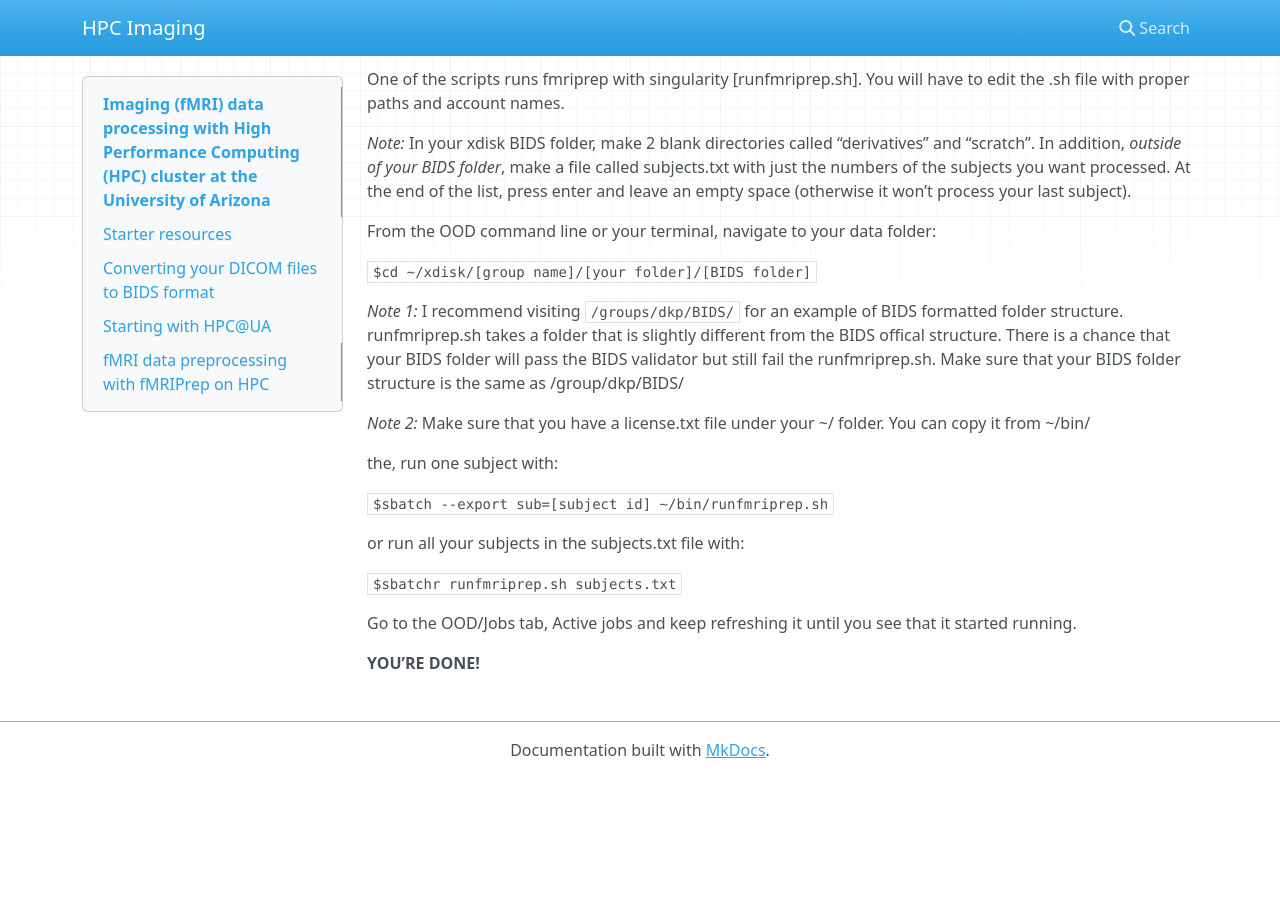
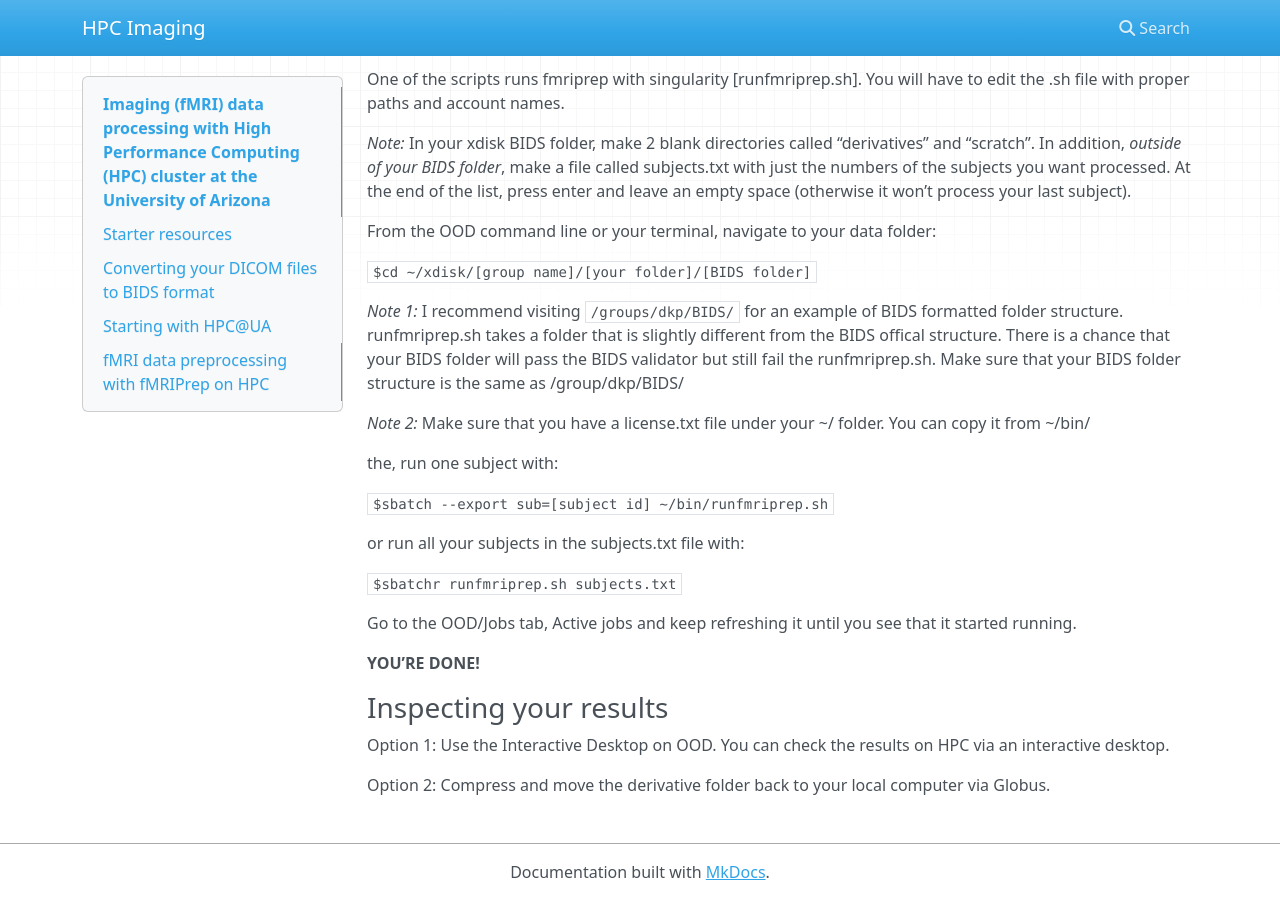
Before and after one commit to Diheng/HPC_imaging, an MkDocs documentation site: the page built from docs/index.md, in a window 1280 px wide and 900 px high, scrolled down 3615 px. Built offline with MkDocs 1.6.1, drawn with Linux system fonts in a browser that asks for light colours; nearby versions of some CDN libraries; before the commit the page ends 4393 px from its top, so only the background shows below that.

Commit message:
Added note for inspecting results

```diff
--- a/docs/index.md
+++ b/docs/index.md
@@ -135,3 +135,9 @@ or run all your subjects in the subjects.txt file with:
 Go to the OOD/Jobs tab, Active jobs and keep refreshing it until you see that it started running.
 
 **YOU’RE DONE!**
+
+### Inspecting your results
+
+Option 1: Use the Interactive Desktop on OOD. You can check the results on HPC via an interactive desktop.
+
+Option 2: Compress and move the derivative folder back to your local computer via Globus.
```
